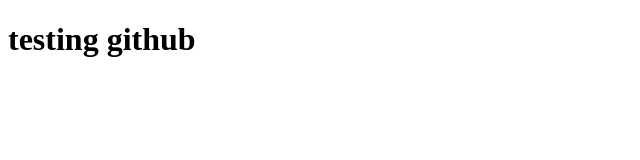
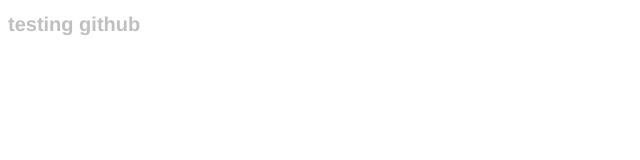
Before and after one commit to trevhird/myfirsttime, a plain HTML site: page index.html in a window 1280 px wide. Shown: the whole page, without its empty margins (0-640 px from the left). Drawn offline with Linux system fonts and the light colour scheme.

Commit message:
added link to csst

```diff
--- a/index.html
+++ b/index.html
@@ -2,10 +2,12 @@
 <html>
 <head>
 <title> Try Github</title>
-
+<link rel="stylesheet" href="css/styles.css" media="screen" title="main style" />
 </head>
 <body>
 
 <h1>testing github</h1>
+
+
 </body>
 </html>
```
